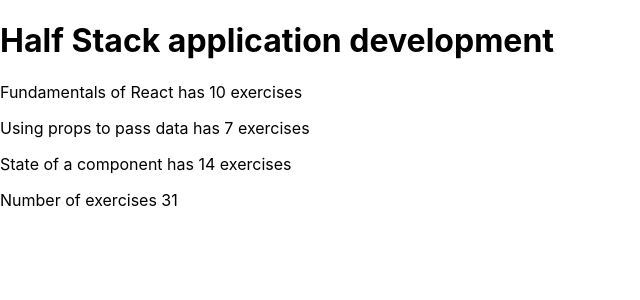
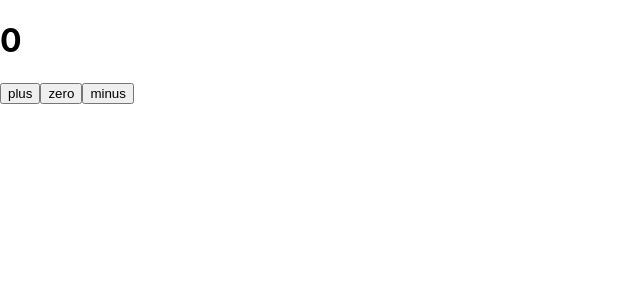
Before and after one commit to FrancisQ/EduNode, a React (Create React App) app: page / in a window 1280 px wide. Shown: the top 300 px of the page, without its empty margins (0-640 px from the left). Built offline with nearby package versions, Linux system fonts and the light colour scheme.

Commit message:
Progress through section 1C. Assignment 1.3 to 1.5 commented for the time being

```diff
--- a/src/App.js
+++ b/src/App.js
@@ -1,44 +1,99 @@
 import './App.css';
+import React, { useState } from 'react'
 
-const Header = (props) => (
-  <h1>{props.course}</h1>
+const App = () => {
+  const [counter, setCounter] = useState(0)
+
+  const increaseByOne = () => setCounter(counter + 1)
+  const decreaseByOne = () => setCounter(counter - 1)
+  const setToZero = () => setCounter(0)
+
+  return (
+    <div>
+      <Display counter={counter} />
+      <Button
+        onClick={increaseByOne}
+        text='plus'
+      />
+      <Button
+        onClick={setToZero}
+        text='zero'
+      />
+      <Button
+        onClick={decreaseByOne}
+        text='minus'
+      />
+    </div>
+  )
+}
+
+const Display = ({ counter }) => <h1>{counter}</h1>
+const Button = ({ onClick, text }) => (
+  <button onClick={onClick}>
+    {text}
+  </button>
 )
 
-const Content = (props) => (
-  <div>
-    <Part part={props.parts.part1} exercise={props.exercises.x1} />
-    <Part part={props.parts.part2} exercise={props.exercises.x2} />
-    <Part part={props.parts.part3} exercise={props.exercises.x3} />
-  </div >
-)
-const Part = (props) => (
-  <p>{props.part} has {props.exercise} exercises</p>
-)
 
-const Total = (props) => (
-  <p>Number of exercises {props.exercises.x1 + props.exercises.x2 + props.exercises.x3}</p>
+// Section 1.3 - 1.5 commented below for simplicity
+/*
+const Header = (props) => (
+  <h1>{props.course.name}</h1>
 )
 const App = () => {
-  const course = 'Half Stack application development'
-  const parts = {
-    part1: "Fundamentals of React",
-    part2: "Using props to pass data",
-    part3: "State of a component"
-  }
-  const exercises = {
-    x1: 10,
-    x2: 7,
-    x3: 14
+  const course = {
+    name: 'Half Stack application development',
+    parts: [
+      {
+        name: "Fundamentals of React",
+        exercise: 10
+      },
+      {
+        name: "Using props to pass data",
+        exercise: 7
+      },
+      {
+        name: "State of a component",
+        exercise: 14
+      }
+    ]
   }
 
   return (
     <div>
       <Header course={course} />
-      <Content parts={parts} exercises={exercises} />
-      <Total exercises={exercises} />
-
+      <Content parts={course.parts} />
+      <Total parts={course.parts} />
     </div>
   )
 }
 
+
+
+const Content = (props) => (
+  <div>
+    <Part name={props.parts[0].name} exercise={props.parts[0].exercise} />
+    <Part name={props.parts[1].name} exercise={props.parts[1].exercise} />
+    <Part name={props.parts[2].name} exercise={props.parts[2].exercise} />
+  </div >
+)
+
+const Part = (props) => (
+  <p>{props.name} - {props.exercise} exercises</p>
+)
+
+const Total = (props) => {
+
+  let total = 0
+  props.parts.forEach(element => {
+    total += element.exercise
+  });
+
+  return (
+    <p> Total number of exercises {total} </p>
+  )
+
+}
+*/
+
 export default App;
```
Also changed, not shown: src/index.js (+3 -5 lines).
